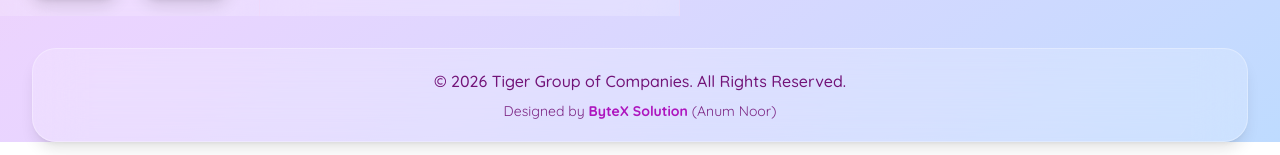
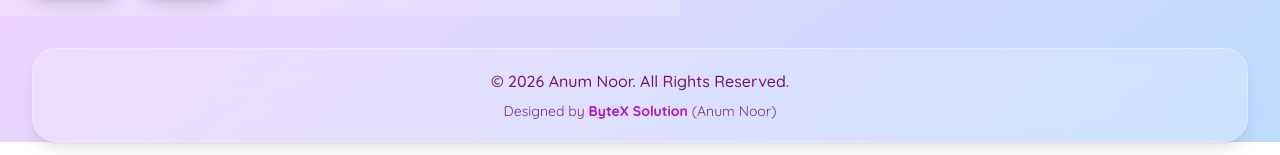
Before and after one commit to anumnoor643-jpg/react-project, a React (Vite) app: page / in a window 1280 px wide. Shown: the part 784-939 px from the top of the page. Built offline with nearby package versions, Linux system fonts and the light colour scheme.

Commit message:
Update footer copyright information

```diff
--- a/src/components/Footer.jsx
+++ b/src/components/Footer.jsx
@@ -27,7 +27,7 @@ function Footer({ darkMode }) {
     >
       <div className="py-5 px-6 text-center">
         <p className="text-sm md:text-base font-medium">
-          © 2026 Tiger Group of Companies. All Rights Reserved.
+          © 2026 Anum Noor. All Rights Reserved.
         </p>
 
         <p className="mt-2 text-xs md:text-sm opacity-90">
```
